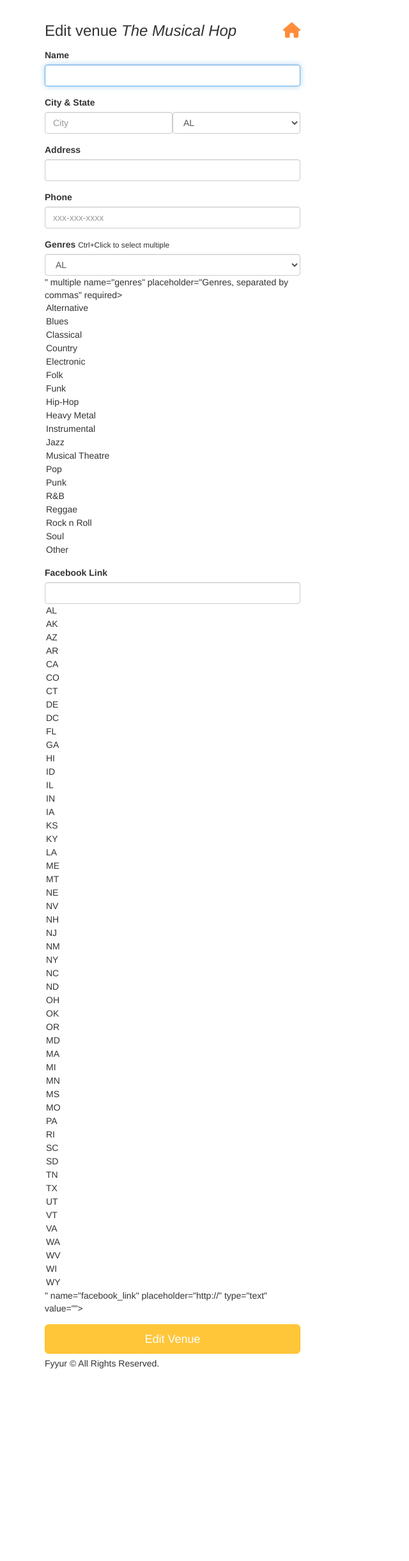
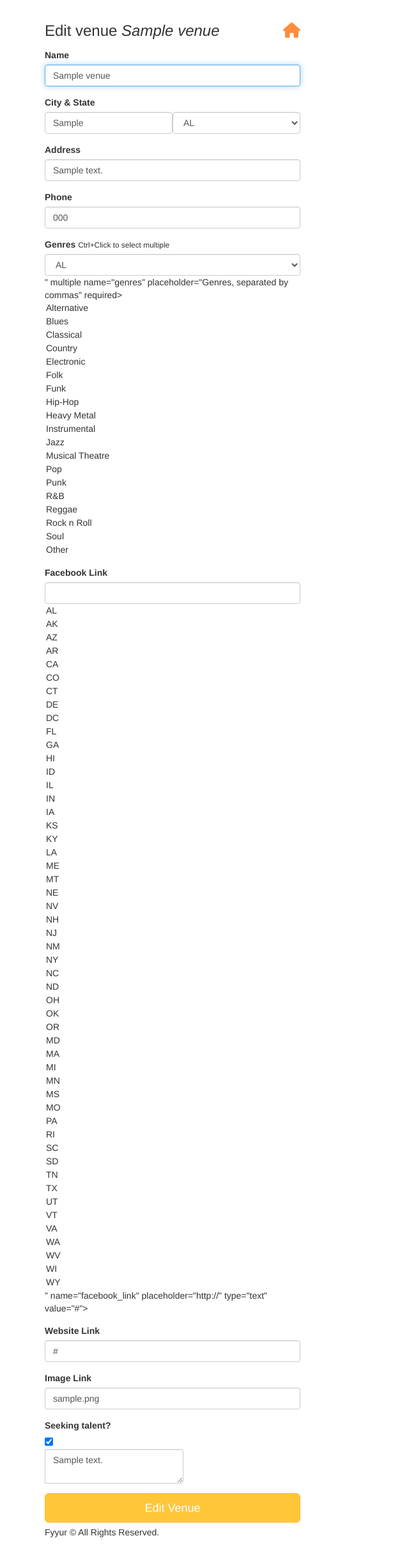
Before and after one commit to djamelall22/fyyur, a Flask app: page /venues/1/edit in a window 1280 px wide. Shown: the part 60-2500 px from the top of the page at 64% size, without its empty margins (0-640 px from the left). Before the commit the page ends 2199 px from the top, so only its background shows below. Run offline with Flask 2, Linux system fonts and the light colour scheme; tables that the repository leaves empty hold one stand-in row (values such as "Sample post"); some libraries are stand-ins or nearby versions.

Commit message:
add edit venue GET and POST methods

```diff
--- a/starter_code/app.py
+++ b/starter_code/app.py
@@ -166,10 +166,10 @@
       "seeking_talent": venue.seeking_talent,
       "seeking_description": venue.seeking_description,
       "image_link": venue.image_link,
-      "past_shows": past_shows(shows),
-      "upcoming_shows": upcoming_shows(shows),
-      "past_shows_count": len(past_shows(shows)),
-      "upcoming_shows_count": len(upcoming_shows(shows))
+      #"past_shows": past_shows(shows),
+      #"upcoming_shows": upcoming_shows(shows),
+      #"past_shows_count": len(past_shows(shows)),
+      #"upcoming_shows_count": len(upcoming_shows(shows))
   }
 
   return render_template('pages/show_venue.html', venue=data)
@@ -311,31 +311,40 @@
 
   return redirect(url_for('show_artist', artist_id=artist_id))
 
+# get venue and fill the form
 @app.route('/venues/<int:venue_id>/edit', methods=['GET'])
 def edit_venue(venue_id):
   form = VenueForm()
-  venue={
-    "id": 1,
-    "name": "The Musical Hop",
-    "genres": ["Jazz", "Reggae", "Swing", "Classical", "Folk"],
-    "address": "1015 Folsom Street",
-    "city": "San Francisco",
-    "state": "CA",
-    "phone": "123-123-1234",
-    "website": "https://www.themusicalhop.com",
-    "facebook_link": "https://www.facebook.com/TheMusicalHop",
-    "seeking_talent": True,
-    "seeking_description": "We are on the lookout for a local artist to play every two weeks. Please call us.",
-    "image_link": "https://images.unsplash.com/photo-1543900694-133f37abaaa5?ixlib=rb-1.2.1&ixid=eyJhcHBfaWQiOjEyMDd9&auto=format&fit=crop&w=400&q=60"
-  }
-  # TODO: populate form with values from venue with ID <venue_id>
+  venue = Venue.query.filter_by(id=venue_id).first()
+  form = VenueForm(obj=venue)
   return render_template('forms/edit_venue.html', form=form, venue=venue)
 
+# venue updated
 @app.route('/venues/<int:venue_id>/edit', methods=['POST'])
 def edit_venue_submission(venue_id):
-  # TODO: take values from the form submitted, and update existing
-  # venue record with ID <venue_id> using the new attributes
-  return redirect(url_for('show_venue', venue_id=venue_id))
+  try:
+    form = VenueForm()
+    venue = Venue.query.get(venue_id)
+    venue.name = form.name.data
+    venue.city = form.city.data
+    venue.state = form.state.data
+    venue.address = form.address.data
+    venue.phone = form.phone.data
+    venue.genres = form.genres.data
+    venue.facebook_link = form.facebook_link.data
+    venue.website = form.website.data
+    venue.image_link = form.image_link.data
+    venue.seeking_talent = form.seeking_talent.data
+    venue.seeking_description = form.seeking_description.data
+    db.session.commit()
+    return redirect(url_for('show_venue', venue_id=venue_id))
+  except Exception as e:
+    flash('ERROR while editing the venue ' + request.form['name'])
+    db.session.rollback()
+    return redirect(url_for('show_venue', venue_id=venue_id))
+  finally:
+    db.session.close()
+
 
 #  Create Artist
 #  ----------------------------------------------------------------
--- a/starter_code/templates/forms/edit_venue.html
+++ b/starter_code/templates/forms/edit_venue.html
@@ -1,9 +1,13 @@
-{% extends 'layouts/main.html' %}
-{% block title %}Edit Venue{% endblock %}
-{% block content %}
+{% extends 'layouts/main.html' %} {% block title %}Edit Venue{% endblock %} {%
+block content %}
 <div class="form-wrapper">
   <form class="form" method="post" action="/venues/{{venue.id}}/edit">
-      <h3 class="form-heading">Edit venue <em>{{ venue.name }}</em> <a href="{{ url_for('index') }}" title="Back to homepage"><i class="fa fa-home pull-right"></i></a></h3>
+    <h3 class="form-heading">
+      Edit venue <em>{{ venue.name }}</em>
+      <a href="{{ url_for('index') }}" title="Back to homepage"
+        ><i class="fa fa-home pull-right"></i
+      ></a>
+    </h3>
     <div class="form-group">
       <label for="name">Name</label>
       {{ form.name(class_ = 'form-control', autofocus = true) }}
@@ -12,10 +16,12 @@
       <label>City & State</label>
       <div class="form-inline">
         <div class="form-group">
-              {{ form.city(class_ = 'form-control', placeholder='City', autofocus = true) }}
+          {{ form.city(class_ = 'form-control', placeholder='City', autofocus =
+          true) }}
         </div>
         <div class="form-group">
-              {{ form.state(class_ = 'form-control', placeholder='State', autofocus = true) }}
+          {{ form.state(class_ = 'form-control', placeholder='State', autofocus
+          = true) }}
         </div>
       </div>
     </div>
@@ -25,18 +31,44 @@
     </div>
     <div class="form-group">
       <label for="phone">Phone</label>
-          {{ form.phone(class_ = 'form-control', placeholder='xxx-xxx-xxxx', autofocus = true) }}
+      {{ form.phone(class_ = 'form-control', placeholder='xxx-xxx-xxxx',
+      autofocus = true) }}
     </div>
     <div class="form-group">
       <label for="genres">Genres</label>
       <small>Ctrl+Click to select multiple</small>
-        {{ form.genres(class_ = 'form-control', placeholder='Genres, separated by commas', id=form.state, autofocus = true) }}
+      {{ form.genres(class_ = 'form-control', placeholder='Genres, separated by
+      commas', id=form.state, autofocus = true) }}
     </div>
     <div class="form-group">
       <label for="genres">Facebook Link</label>
-          {{ form.facebook_link(class_ = 'form-control', placeholder='http://', id=form.state, autofocus = true) }}
+      {{ form.facebook_link(class_ = 'form-control', placeholder='http://',
+      id=form.state, autofocus = true) }}
     </div>
-      <input type="submit" value="Edit Venue" class="btn btn-primary btn-lg btn-block">
+    <div class="form-group">
+      <label for="website">Website Link</label>
+      {{ form.website(class_ = 'form-control', placeholder='http://',
+      id='website', autofocus = true, type="url") }}
+    </div>
+    <div class="form-group">
+      <label for="image_link">Image Link</label>
+      {{ form.image_link(class_ = 'form-control', placeholder='http://',
+      id='image_link', autofocus = true, type="url") }}
+    </div>
+    <div class="form-group">
+      <label for="seeking_description">Seeking talent?</label>
+      <div class="input-group">
+        {{ form.seeking_talent(id='seeking_talent', autofocus = true) }} {{
+        form.seeking_description(class_ = 'form-control',
+        id='seeking_description', placeholder='Seeking description', autofocus =
+        true) }}
+      </div>
+    </div>
+    <input
+      type="submit"
+      value="Edit Venue"
+      class="btn btn-primary btn-lg btn-block"
+    />
   </form>
 </div>
 {% endblock %}
```
Also changed, not shown: starter_code/templates/pages/show_venue.html (+51 -12 lines). Lines whose indentation alone changed are shown as unchanged.
